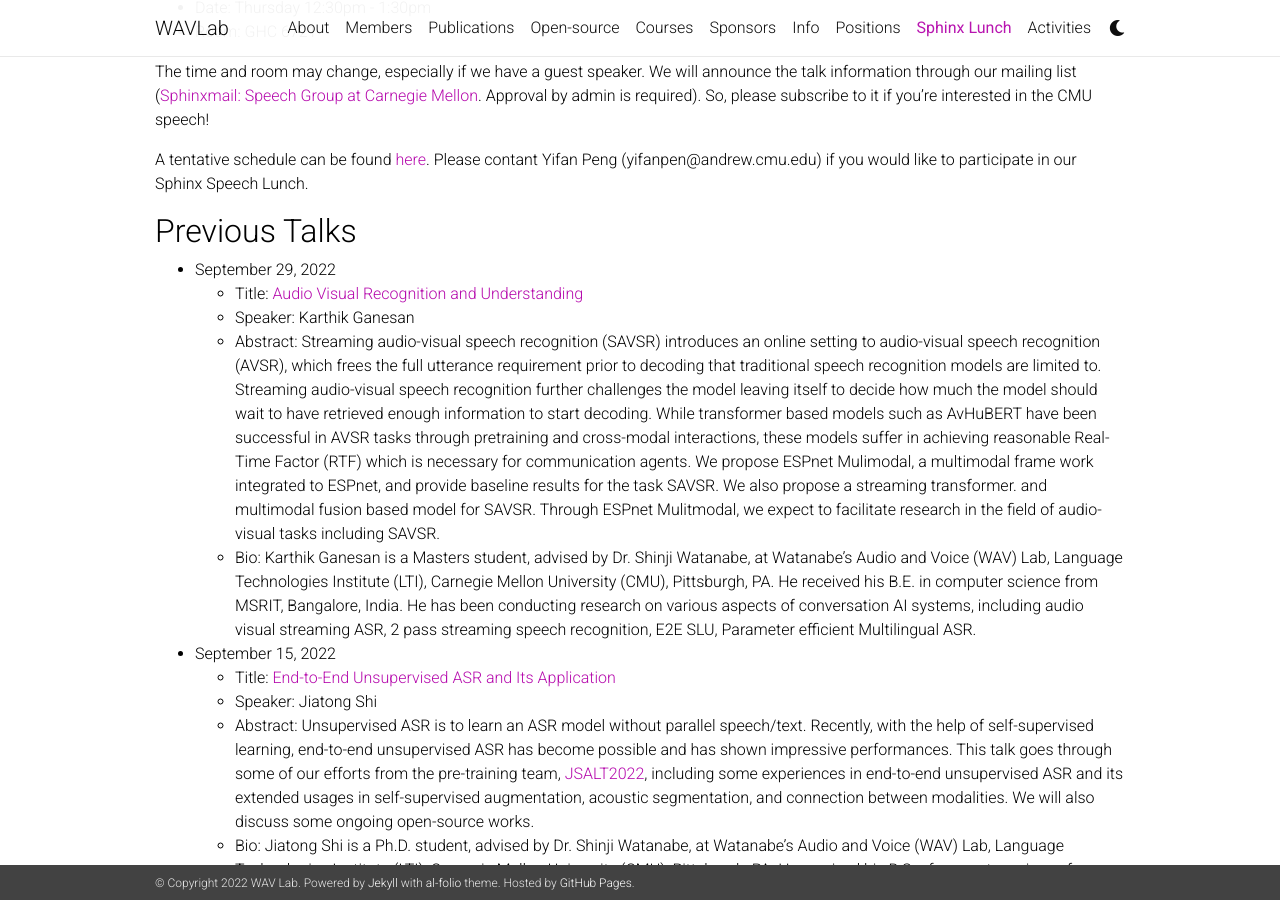
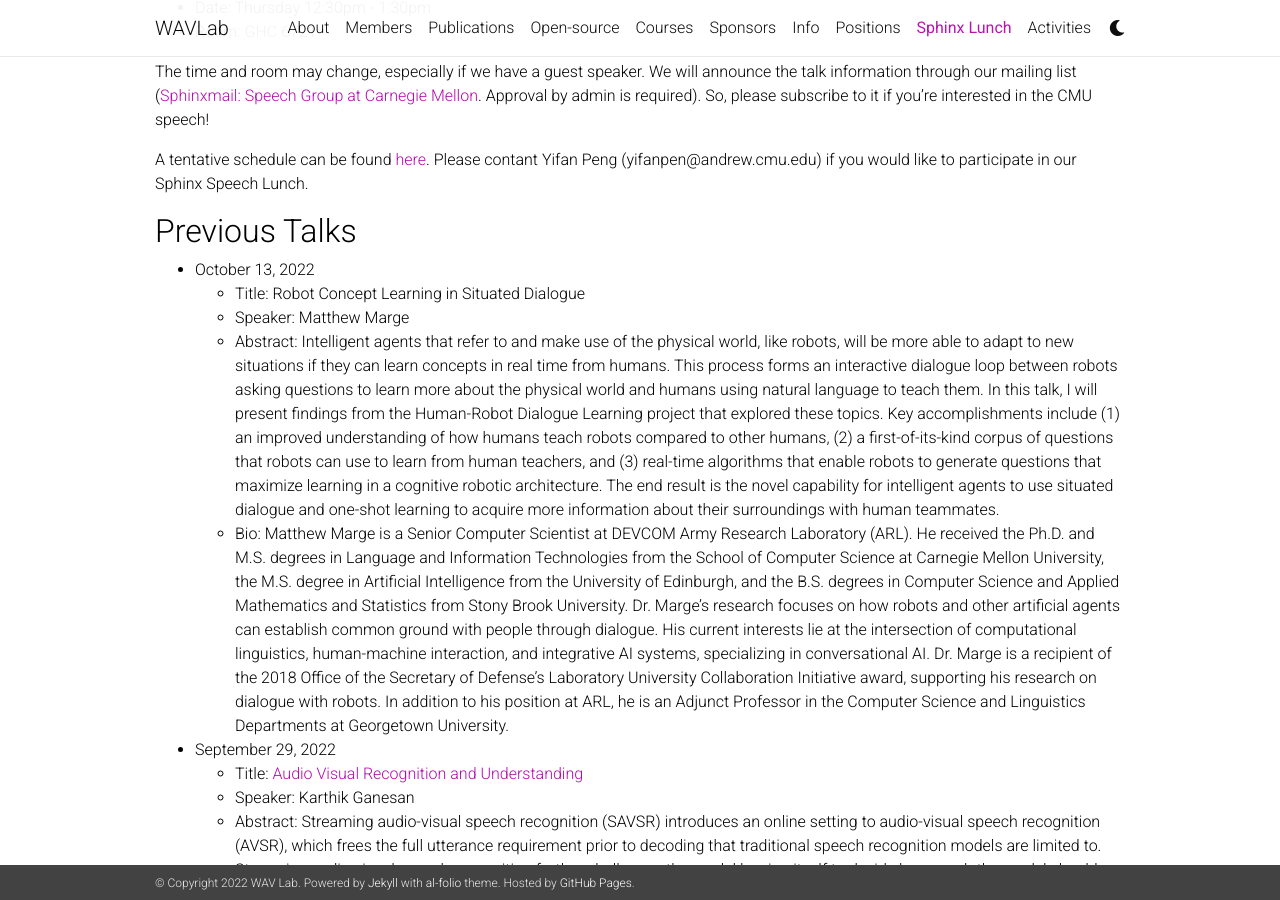
Before and after one commit to shinjiwlab/shinjiwlab.github.io, a Jekyll site: the page built from _pages/sphinx-lunch.md, in a window 1280 px wide and 900 px high, scrolled down 340 px. Built offline with Jekyll 4.4.1, drawn with Linux system fonts in a browser that asks for light colours; nearby versions of some CDN libraries; a style sheet for code colours, icons or effects is not loaded.

Commit message:
update sphinx lunch on Oct. 13

```diff
--- a/_pages/sphinx-lunch.md
+++ b/_pages/sphinx-lunch.md
@@ -24,6 +24,12 @@ So, please subscribe to it if you're interested in the CMU speech!
 A tentative schedule can be found [here](https://docs.google.com/spreadsheets/d/1TOai33IkD7zAFBsNDkk29RRz5CpXN56vQRajlrs1kis/edit?usp=sharing). Please contant Yifan Peng (yifanpen@andrew.cmu.edu) if you would like to participate in our Sphinx Speech Lunch.
 
 ## Previous Talks
+
+- October 13, 2022
+  - Title: Robot Concept Learning in Situated Dialogue
+  - Speaker: Matthew Marge
+  - Abstract: Intelligent agents that refer to and make use of the physical world, like robots, will be more able to adapt to new situations if they can learn concepts in real time from humans. This process forms an interactive dialogue loop between robots asking questions to learn more about the physical world and humans using natural language to teach them. In this talk, I will present findings from the Human-Robot Dialogue Learning project that explored these topics. Key accomplishments include (1) an improved understanding of how humans teach robots compared to other humans, (2) a first-of-its-kind corpus of questions that robots can use to learn from human teachers, and (3) real-time algorithms that enable robots to generate questions that maximize learning in a cognitive robotic architecture. The end result is the novel capability for intelligent agents to use situated dialogue and one-shot learning to acquire more information about their surroundings with human teammates.
+  - Bio: Matthew Marge is a Senior Computer Scientist at DEVCOM Army Research Laboratory (ARL). He received the Ph.D. and M.S. degrees in Language and Information Technologies from the School of Computer Science at Carnegie Mellon University, the M.S. degree in Artificial Intelligence from the University of Edinburgh, and the B.S. degrees in Computer Science and Applied Mathematics and Statistics from Stony Brook University. Dr. Marge's research focuses on how robots and other artificial agents can establish common ground with people through dialogue. His current interests lie at the intersection of computational linguistics, human-machine interaction, and integrative AI systems, specializing in conversational AI. Dr. Marge is a recipient of the 2018 Office of the Secretary of Defense's Laboratory University Collaboration Initiative award, supporting his research on dialogue with robots. In addition to his position at ARL, he is an Adjunct Professor in the Computer Science and Linguistics Departments at Georgetown University.
 
 - September 29, 2022
   - Title: [Audio Visual Recognition and Understanding]({{ site.baseurl }}/assets/pdf/2022-09-29_Karthik.pdf)
```
